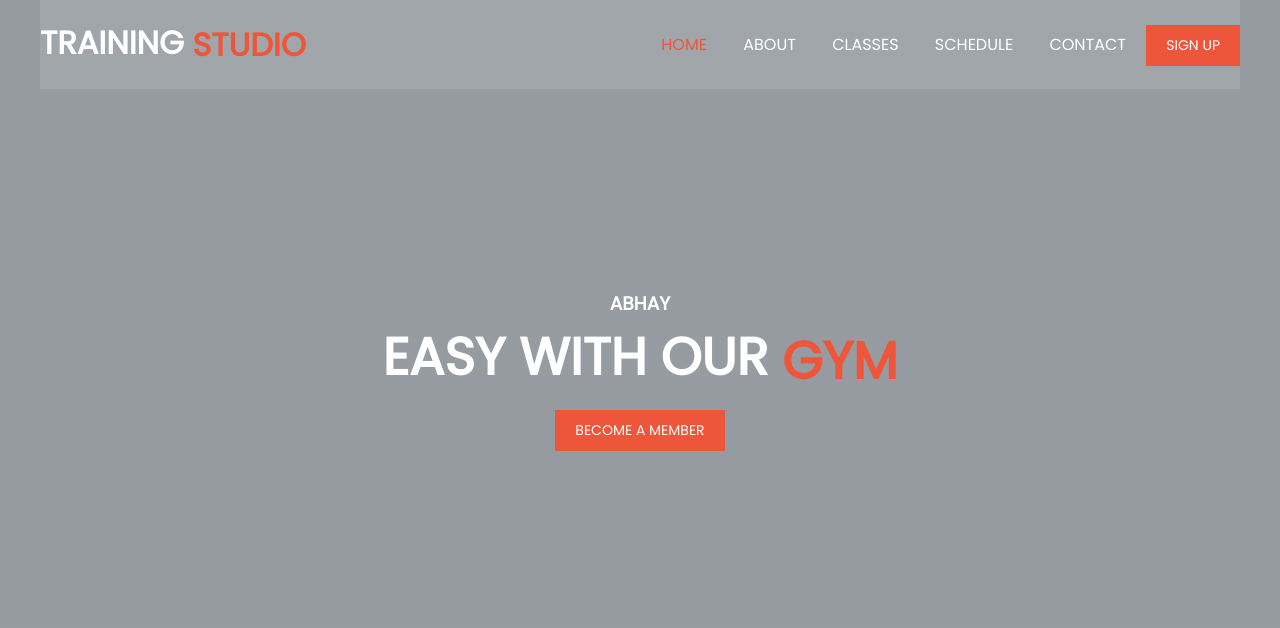
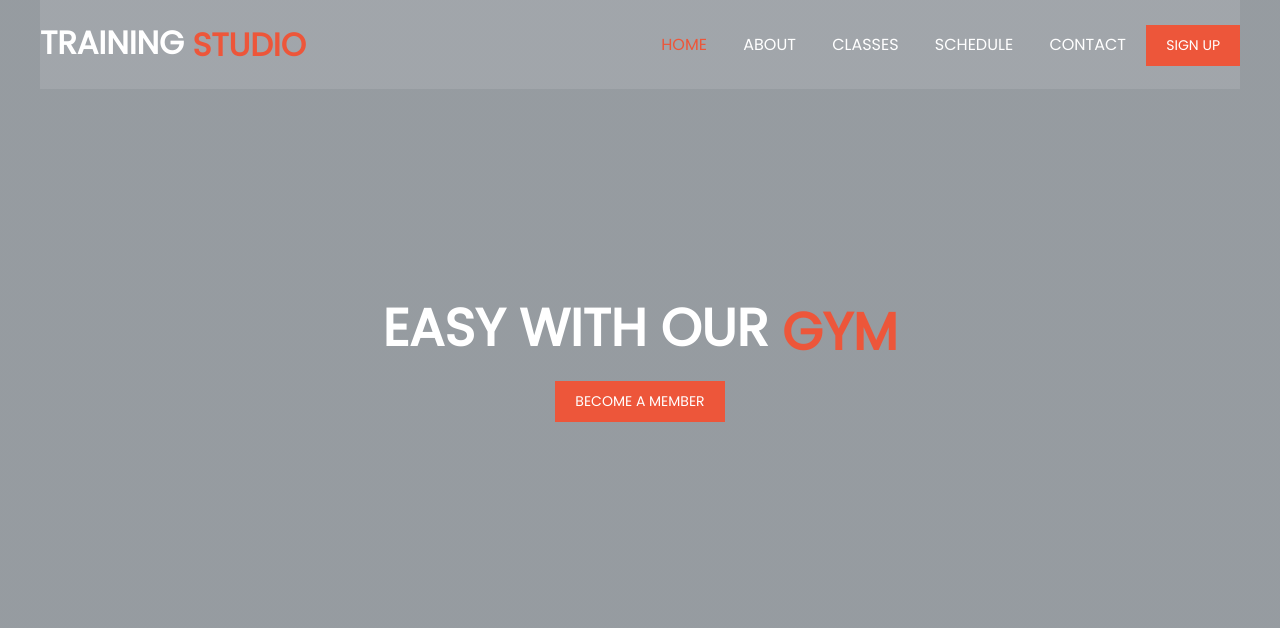
Before and after one commit to RenneManny/Gym-Website, a website: page index.html in a window 1280 px wide. Shown: the top 628 px of the page. Drawn offline with Linux system fonts and the light colour scheme.

Commit message:
Update index.html

```diff
--- a/index.html
+++ b/index.html
@@ -45,7 +45,7 @@
                 </div>
             </div>
             <div class="txt">
-                <h3>Abhay</h3>
+
                 <h1>Easy with our <span>gym</span></h1>
                 <a href="" class="btn">become a member</a>
             </div>
```
